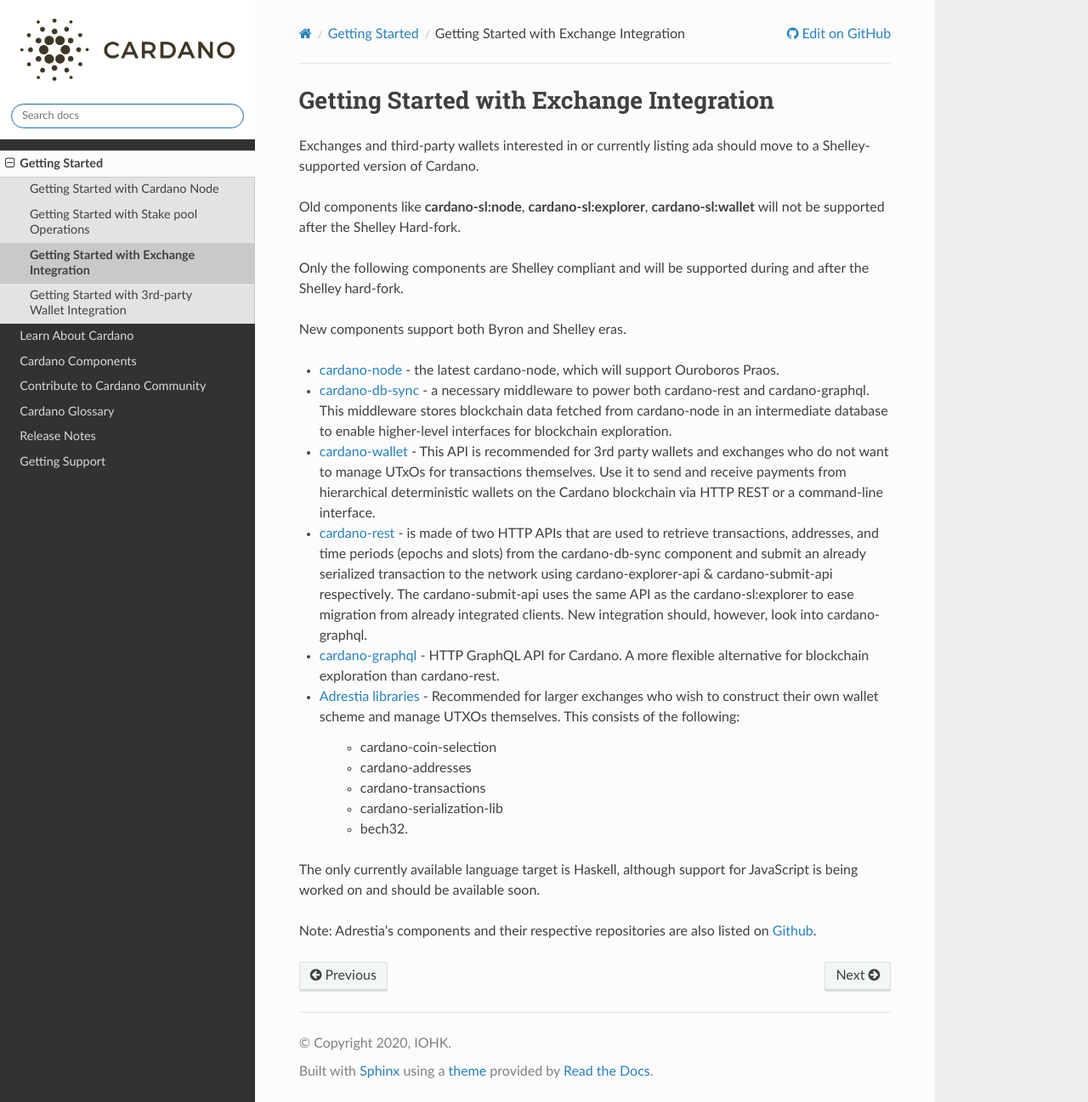
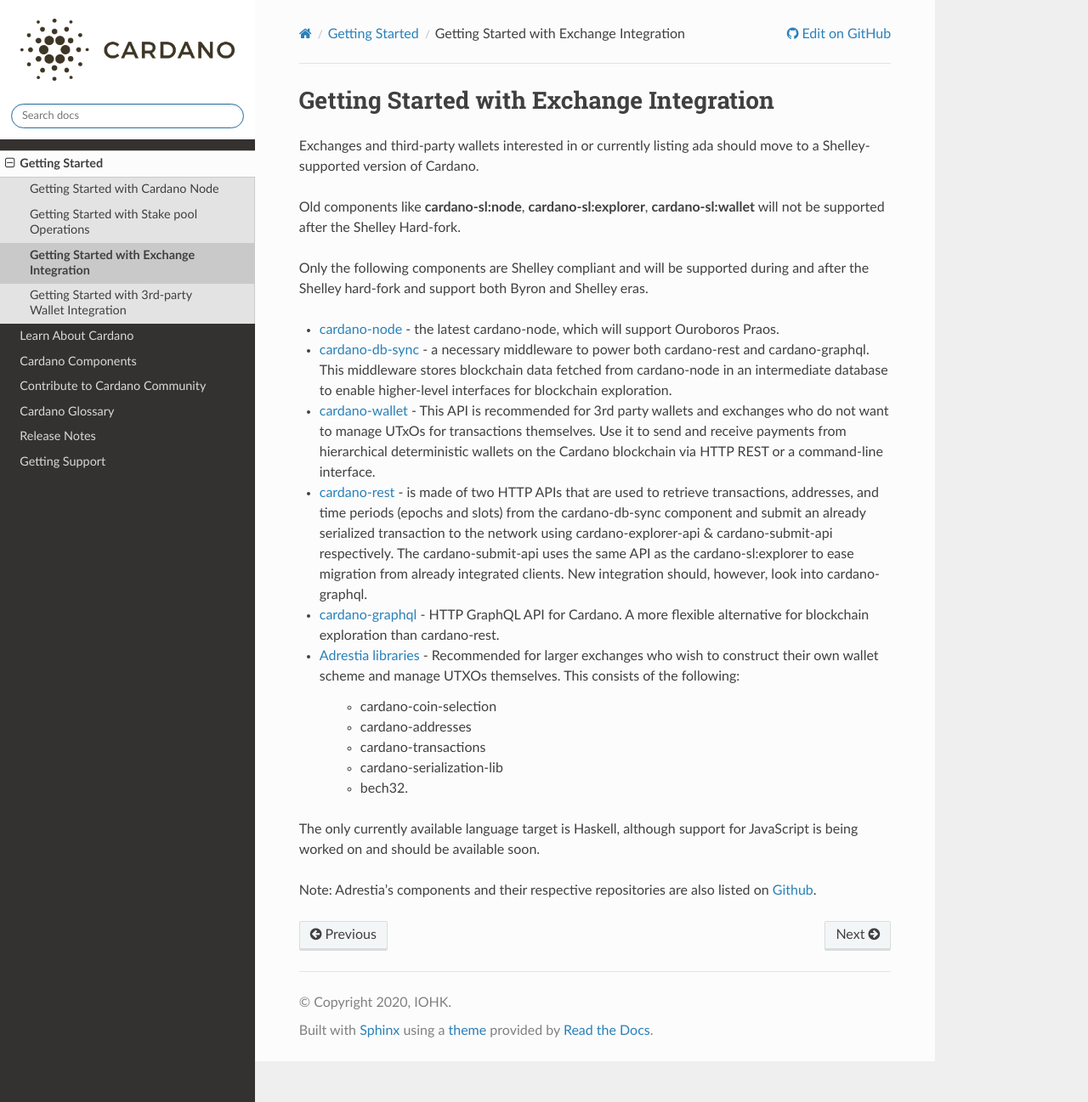
Before and after one commit to input-output-hk/technical-docs, a Sphinx documentation site: the page built from source/getting-started/exchange-integration.md, in a window 1280 px wide and 1297 px high. Shown: the whole window at 85% size. Built offline with Sphinx 7.4.7 and the Read the Docs theme 2.0.0, drawn with Linux system fonts in a browser that asks for light colours; pages that are not in the unit, such as notebooks, are missing from menus.

Commit message:
Update exchange-integration.md

```diff
--- a/source/getting-started/exchange-integration.md
+++ b/source/getting-started/exchange-integration.md
@@ -5,10 +5,7 @@
 
 Old components like **cardano-sl:node**, **cardano-sl:explorer**, **cardano-sl:wallet** will not be supported after the Shelley Hard-fork.
 
-Only the following components are Shelley compliant and will be supported during and after the Shelley hard-fork.
-
-
-New components support both Byron and Shelley eras.
+Only the following components are Shelley compliant and will be supported during and after the Shelley hard-fork and support both Byron and Shelley eras.
 
 * [cardano-node](https://github.com/input-output-hk/cardano-node) - the latest cardano-node, which will support Ouroboros Praos.
 * [cardano-db-sync](https://github.com/input-output-hk/cardano-db-sync) - a necessary middleware to power both cardano-rest and cardano-graphql.
```
